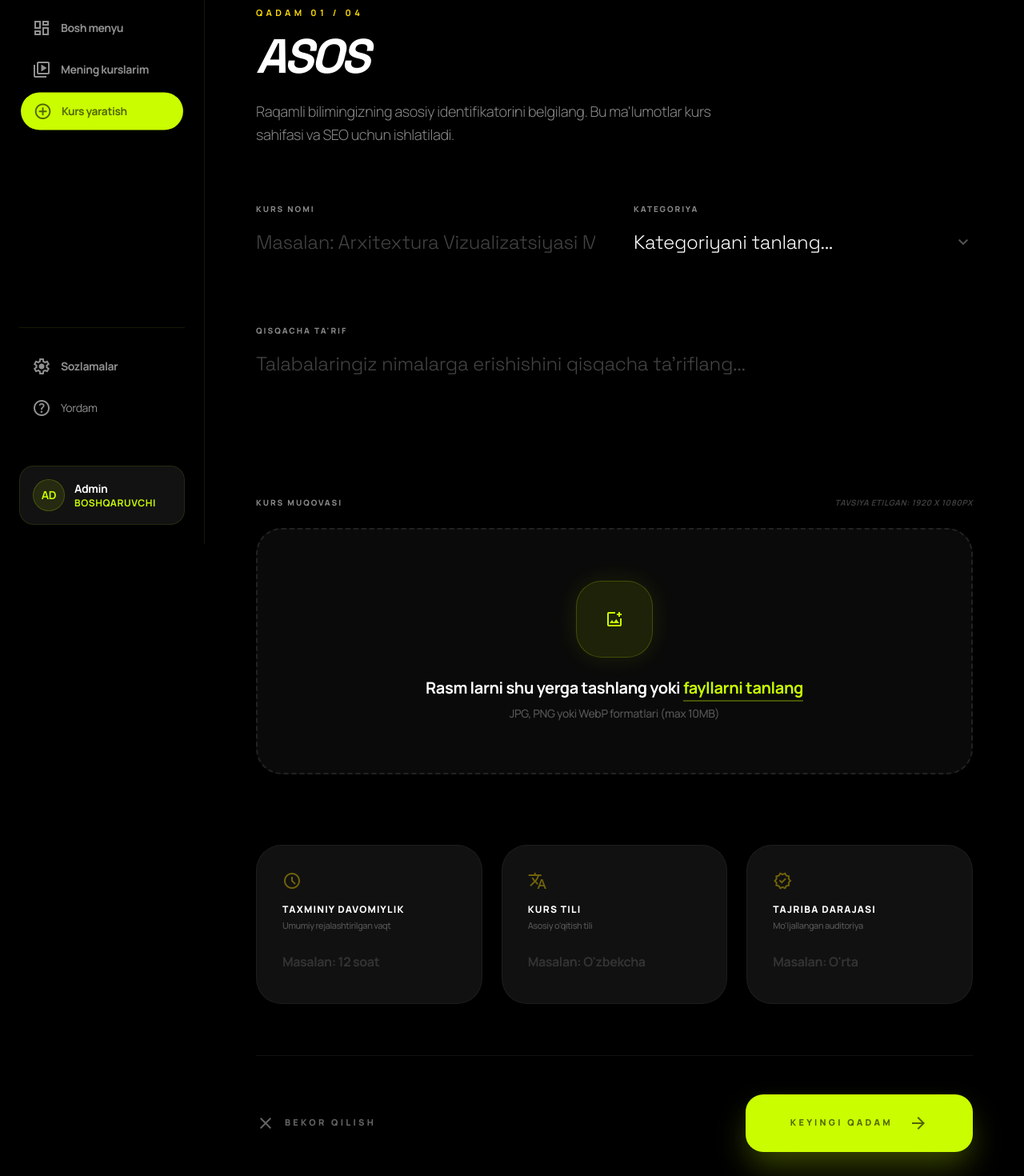
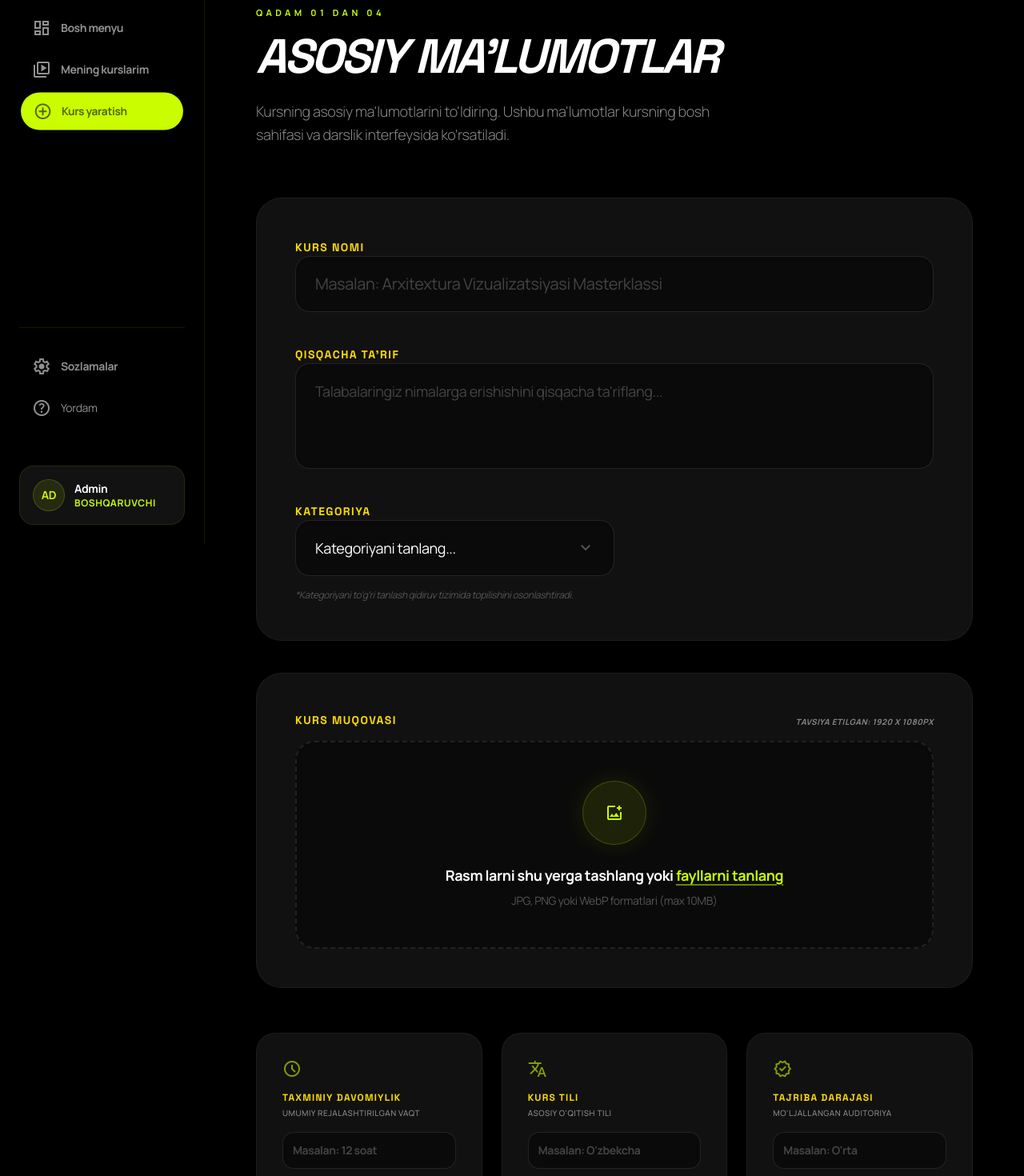
Before and after one commit to link-edition/kurs, a Next.js app: page /create-course in a window 1280 px wide. Shown: the part 120-1590 px from the top of the page at 80% size. Built offline with nearby package versions, Linux system fonts and the light colour scheme.

Commit message:
UI/UX: Redesigned Step 1 to match user feedback with clear input borders, better labels, and fixed dropdown

```diff
--- a/src/app/(app)/create-course/page.tsx
+++ b/src/app/(app)/create-course/page.tsx
@@ -15,12 +15,12 @@ export default function Step1Basics() {
   };
 
   return (
-    <div className="max-w-4xl mx-auto pt-12 pb-12 w-full animate-in fade-in slide-in-from-bottom-2 duration-700">
+    <div className="max-w-4xl mx-auto pt-12 pb-12 w-full animate-in fade-in slide-in-from-bottom-2 duration-700 font-body">
       <header className="mb-16">
-        <span className="text-[11px] font-bold uppercase tracking-[0.4em] text-[#fedc00] mb-4 block">
+        <span className="text-[11px] font-bold uppercase tracking-[0.4em] text-[#cafd00] mb-4 block">
           {t("step")} 01 {t("of")} 04
         </span>
-        <h2 className="text-6xl font-bold tracking-tighter leading-none text-white mb-6 font-headline italic uppercase">
+        <h2 className="text-5xl md:text-6xl font-bold tracking-tighter leading-none text-white mb-6 font-headline uppercase italic">
           {t("foundation")}
         </h2>
         <p className="text-lg text-[#888] max-w-xl leading-relaxed font-light">
@@ -28,35 +28,56 @@ export default function Step1Basics() {
         </p>
       </header>
 
-      <form onSubmit={handleNext} className="space-y-16">
-        <div className="grid grid-cols-1 md:grid-cols-2 gap-12">
-          <div className="space-y-3 group">
-            <label className="text-[10px] uppercase tracking-[0.2em] text-[#888] font-black group-focus-within:text-[#cafd00] transition-colors" htmlFor="course-title">
+      <form onSubmit={handleNext} className="space-y-10">
+        <div className="bg-[#111] border border-white/5 rounded-[32px] p-8 md:p-12 shadow-2xl space-y-10">
+
+          <div className="space-y-4 group">
+            <label className="text-sm uppercase tracking-widest text-[#fedc00] font-black group-focus-within:text-[#cafd00] transition-colors font-headline" htmlFor="course-title">
               {t("courseTitleLabel")}
             </label>
+            <div className="bg-[#0a0a0a] border border-white/10 rounded-2xl p-2 transition-all focus-within:border-[#cafd00]/50 shadow-inner">
               <input
                 id="course-title"
                 placeholder={t("placeholderTitle")}
-              className="w-full bg-transparent border-none px-0 py-4 text-2xl font-light text-white placeholder-[#444] focus:ring-0 border-b border-[#333] focus:border-[#cafd00] transition-all font-headline focus:outline-none"
+                className="w-full bg-transparent border-none px-4 py-3 text-xl text-white placeholder-[#444] focus:ring-0 transition-all font-body focus:outline-none"
                 value={title}
                 onChange={(e) => setBasicInfo({ title: e.target.value, subtitle, categoryId, description })}
                 required
               />
             </div>
+          </div>
 
-          <div className="space-y-3 group">
-            <label className="text-[10px] uppercase tracking-[0.2em] text-[#888] font-black group-focus-within:text-[#cafd00] transition-colors" htmlFor="course-category">
+          <div className="space-y-4 group">
+            <label className="text-sm uppercase tracking-widest text-[#fedc00] font-black group-focus-within:text-[#cafd00] transition-colors font-headline" htmlFor="description">
+              {t("shortDescLabel")}
+            </label>
+            <div className="bg-[#0a0a0a] border border-white/10 rounded-2xl p-2 transition-all focus-within:border-[#cafd00]/50 shadow-inner">
+              <textarea
+                id="description"
+                placeholder={t("placeholderDesc")}
+                className="w-full bg-transparent border-none px-4 py-3 text-lg text-[#e5e1e4] placeholder-[#444] focus:ring-0 transition-all resize-none font-body focus:outline-none"
+                rows={3}
+                value={description}
+                onChange={(e) => setBasicInfo({ title, subtitle, categoryId, description: e.target.value })}
+                required
+              ></textarea>
+            </div>
+          </div>
+
+          <div className="space-y-4 group">
+            <label className="text-sm uppercase tracking-widest text-[#fedc00] font-black group-focus-within:text-[#cafd00] transition-colors font-headline" htmlFor="course-category">
               {t("categoryLabel")}
             </label>
-            <div className="relative">
+            <div className="relative w-full md:w-1/2">
+              <div className="bg-[#0a0a0a] border border-white/10 rounded-2xl p-2 transition-all focus-within:border-[#cafd00]/50 shadow-inner">
                 <select
                   id="course-category"
-                className="w-full bg-transparent border-none px-0 py-4 text-2xl font-light text-white focus:ring-0 border-b border-[#333] focus:border-[#cafd00] transition-all appearance-none cursor-pointer font-headline focus:outline-none group-hover:border-[#555]"
+                  className="w-full bg-transparent border-none px-4 py-3 text-lg text-white focus:ring-0 transition-all appearance-none cursor-pointer font-body focus:outline-none"
                   value={categoryId}
                   onChange={(e) => setBasicInfo({ title, subtitle, categoryId: e.target.value, description })}
                   required
                 >
-                <option disabled value="" className="bg-black text-[#555]">
+                  <option disabled value="" className="bg-[#0a0a0a] text-[#555]">
                     {t("placeholderCategory")}
                   </option>
                   <option className="bg-[#111] py-4" value="creative">{t("catCreative")}</option>
@@ -64,88 +85,83 @@ export default function Step1Basics() {
                   <option className="bg-[#111] py-4" value="business">{t("catBusiness")}</option>
                   <option className="bg-[#111] py-4" value="development">{t("catDevelopment")}</option>
                 </select>
-              <span className="material-symbols-outlined absolute right-0 top-1/2 -translate-y-1/2 text-[#555] pointer-events-none group-focus-within:text-[#cafd00]">
+                <span className="material-symbols-outlined absolute right-6 top-1/2 -translate-y-1/2 text-[#555] pointer-events-none group-focus-within:text-[#cafd00] transition-colors">
                   expand_more
                 </span>
               </div>
             </div>
+            <p className="text-xs text-[#555] mt-2 italic">*Kategoriyani to'g'ri tanlash qidiruv tizimida topilishini osonlashtiradi.</p>
           </div>
 
-        <div className="space-y-3 group">
-          <label className="text-[10px] uppercase tracking-[0.2em] text-[#888] font-black group-focus-within:text-[#cafd00] transition-colors" htmlFor="description">
-            {t("shortDescLabel")}
-          </label>
-          <textarea
-            id="description"
-            placeholder={t("placeholderDesc")}
-            className="w-full bg-transparent border-none px-0 py-4 text-2xl font-light text-white placeholder-[#444] focus:ring-0 border-b border-[#333] focus:border-[#cafd00] transition-all resize-none font-headline focus:outline-none"
-            rows={3}
-            value={description}
-            onChange={(e) => setBasicInfo({ title, subtitle, categoryId, description: e.target.value })}
-            required
-          ></textarea>
         </div>
 
+        <div className="bg-[#111] border border-white/5 rounded-[32px] p-8 md:p-12 shadow-2xl">
           <div className="space-y-6">
-          <div className="flex justify-between items-end">
-            <label className="text-[10px] uppercase tracking-[0.2em] text-[#888] font-black">
+            <div className="flex justify-between items-end mb-4">
+              <label className="text-sm uppercase tracking-widest text-[#fedc00] font-black font-headline">
                 {t("courseCoverLabel")}
               </label>
-            <span className="text-[10px] text-[#666] font-bold uppercase tracking-wider italic opacity-60">
+              <span className="text-[10px] text-[#888] font-bold uppercase tracking-wider italic">
                 {t("recommendedSize")}
               </span>
             </div>
             <div className="relative group">
-            <div className="absolute -inset-2 bg-[#cafd00]/10 opacity-0 group-hover:opacity-100 transition-opacity duration-700 rounded-3xl blur-2xl"></div>
-            <div className="relative border-2 border-dashed border-[#222] rounded-[32px] p-16 flex flex-col items-center justify-center bg-[#0a0a0a] group-hover:bg-[#cafd00]/5 group-hover:border-[#cafd00]/30 transition-all cursor-pointer overflow-hidden shadow-2xl">
-              <div className="w-24 h-24 rounded-[32px] bg-[#cafd00]/10 flex items-center justify-center mb-6 group-hover:scale-110 transition-transform duration-500 border border-[#cafd00]/20 shadow-[0_0_30px_rgba(202,253,0,0.1)]">
-                <span className="material-symbols-outlined text-[#cafd00] text-5xl">add_photo_alternate</span>
+              <div className="relative border-2 border-dashed border-[#222] rounded-[24px] p-12 flex flex-col items-center justify-center bg-[#0a0a0a] group-hover:bg-[#cafd00]/5 group-hover:border-[#cafd00]/50 transition-all cursor-pointer overflow-hidden shadow-inner">
+                <div className="w-20 h-20 rounded-full bg-[#cafd00]/10 flex items-center justify-center mb-6 group-hover:scale-110 transition-transform duration-500 border border-[#cafd00]/20 shadow-[0_0_30px_rgba(202,253,0,0.1)]">
+                  <span className="material-symbols-outlined text-[#cafd00] text-4xl">add_photo_alternate</span>
                 </div>
                 <div className="text-center relative z-10">
-                <h4 className="text-white font-bold text-xl mb-2">
-                  {t("dragDrop")} <span className="text-[#cafd00] underline underline-offset-8 decoration-2 decoration-[#cafd00]/30">{t("browseFiles")}</span>
+                  <h4 className="text-white font-bold text-lg mb-2 shadow-sm">
+                    {t("dragDrop")} <span className="text-[#cafd00] underline underline-offset-4 decoration-2 decoration-[#cafd00]/50">{t("browseFiles")}</span>
                   </h4>
-                <p className="text-sm text-[#555] font-medium tracking-tight">
+                  <p className="text-sm text-[#555] tracking-tight">
                     {t("uploadSupport")}
                   </p>
                 </div>
               </div>
             </div>
           </div>
+        </div>
 
-        <div className="grid grid-cols-1 md:grid-cols-3 gap-6 pt-6">
-          <div className="p-8 rounded-[32px] bg-[#111] border border-white/5 space-y-4 hover:border-[#cafd00]/20 transition-all group/stat">
-            <span className="material-symbols-outlined text-[#fedc00] text-4xl opacity-40 group-hover/stat:opacity-100 transition-opacity">schedule</span>
+        <div className="grid grid-cols-1 md:grid-cols-3 gap-6 pt-4">
+          <div className="p-8 rounded-[24px] bg-[#111] border border-white/5 space-y-4 hover:border-[#cafd00]/30 transition-all group/stat shadow-lg">
+            <span className="material-symbols-outlined text-[#cafd00] text-3xl opacity-60 group-hover/stat:opacity-100 transition-opacity">schedule</span>
             <div>
-              <h5 className="text-xs font-black text-white uppercase tracking-widest mb-1">{t("estimatedLength")}</h5>
-              <p className="text-[11px] text-[#555] mb-4 font-medium">{t("totalPlanning")}</p>
+              <h5 className="text-xs font-black text-[#fedc00] uppercase tracking-widest mb-1 font-headline">{t("estimatedLength")}</h5>
+              <p className="text-[10px] text-[#888] font-medium uppercase tracking-wider">{t("totalPlanning")}</p>
             </div>
-            <input className="w-full bg-transparent border-none border-b border-[#222] text-white py-2 focus:ring-0 focus:border-[#cafd00] text-base transition-all placeholder-[#333] font-bold focus:outline-none" placeholder={t("placeholderLength")} type="text"/>
+            <div className="bg-[#0a0a0a] border border-white/10 rounded-xl p-1 px-3 focus-within:border-[#cafd00]/50 overflow-hidden">
+               <input className="w-full bg-transparent border-none text-white py-2 focus:ring-0 text-sm placeholder-[#444] font-bold focus:outline-none" placeholder={t("placeholderLength")} type="text"/>
             </div>
-          <div className="p-8 rounded-[32px] bg-[#111] border border-white/5 space-y-4 hover:border-[#cafd00]/20 transition-all group/stat">
-            <span className="material-symbols-outlined text-[#fedc00] text-4xl opacity-40 group-hover/stat:opacity-100 transition-opacity">translate</span>
+          </div>
+          <div className="p-8 rounded-[24px] bg-[#111] border border-white/5 space-y-4 hover:border-[#cafd00]/30 transition-all group/stat shadow-lg">
+            <span className="material-symbols-outlined text-[#cafd00] text-3xl opacity-60 group-hover/stat:opacity-100 transition-opacity">translate</span>
             <div>
-              <h5 className="text-xs font-black text-white uppercase tracking-widest mb-1">{t("courseLang")}</h5>
-              <p className="text-[11px] text-[#555] mb-4 font-medium">{t("primaryMedium")}</p>
+              <h5 className="text-xs font-black text-[#fedc00] uppercase tracking-widest mb-1 font-headline">{t("courseLang")}</h5>
+              <p className="text-[10px] text-[#888] font-medium uppercase tracking-wider">{t("primaryMedium")}</p>
             </div>
-            <input className="w-full bg-transparent border-none border-b border-[#222] text-white py-2 focus:ring-0 focus:border-[#cafd00] text-base transition-all placeholder-[#333] font-bold focus:outline-none" placeholder={t("placeholderLang")} type="text"/>
+            <div className="bg-[#0a0a0a] border border-white/10 rounded-xl p-1 px-3 focus-within:border-[#cafd00]/50 overflow-hidden">
+               <input className="w-full bg-transparent border-none text-white py-2 focus:ring-0 text-sm placeholder-[#444] font-bold focus:outline-none" placeholder={t("placeholderLang")} type="text"/>
             </div>
-          <div className="p-8 rounded-[32px] bg-[#111] border border-white/5 space-y-4 hover:border-[#cafd00]/20 transition-all group/stat">
-            <span className="material-symbols-outlined text-[#fedc00] text-4xl opacity-40 group-hover/stat:opacity-100 transition-opacity">verified</span>
+          </div>
+          <div className="p-8 rounded-[24px] bg-[#111] border border-white/5 space-y-4 hover:border-[#cafd00]/30 transition-all group/stat shadow-lg">
+            <span className="material-symbols-outlined text-[#cafd00] text-3xl opacity-60 group-hover/stat:opacity-100 transition-opacity">verified</span>
             <div>
-              <h5 className="text-xs font-black text-white uppercase tracking-widest mb-1">{t("expertiseLevel")}</h5>
-              <p className="text-[11px] text-[#555] mb-4 font-medium">{t("targetAudience")}</p>
+              <h5 className="text-xs font-black text-[#fedc00] uppercase tracking-widest mb-1 font-headline">{t("expertiseLevel")}</h5>
+              <p className="text-[10px] text-[#888] font-medium uppercase tracking-wider">{t("targetAudience")}</p>
             </div>
-            <input className="w-full bg-transparent border-none border-b border-[#222] text-white py-2 focus:ring-0 focus:border-[#cafd00] text-base transition-all placeholder-[#333] font-bold focus:outline-none" placeholder={t("placeholderLevel")} type="text"/>
+            <div className="bg-[#0a0a0a] border border-white/10 rounded-xl p-1 px-3 focus-within:border-[#cafd00]/50 overflow-hidden">
+               <input className="w-full bg-transparent border-none text-white py-2 focus:ring-0 text-sm placeholder-[#444] font-bold focus:outline-none" placeholder={t("placeholderLevel")} type="text"/>
+            </div>
           </div>
         </div>
 
-        <footer className="flex items-center justify-between pt-12 border-t border-[#111]">
-          <button type="button" className="flex items-center gap-3 text-[#666] hover:text-white transition-colors group">
-            <span className="material-symbols-outlined text-lg group-hover:-translate-x-2 transition-transform">close</span>
-            <span className="text-[11px] font-black uppercase tracking-[0.3em]">{t("discardDraft")}</span>
+        <footer className="flex items-center justify-between pt-10 border-t border-white/5 mt-10">
+          <button type="button" className="flex items-center gap-3 text-[#888] hover:text-[#fedc00] transition-colors group">
+            <span className="material-symbols-outlined text-xl group-hover:-translate-x-2 transition-transform">close</span>
+            <span className="text-xs font-black uppercase tracking-[0.2em] font-headline">{t("discardDraft")}</span>
           </button>
-          <button type="submit" className="bg-[#cafd00] text-[#516700] px-14 py-6 rounded-3xl font-black text-[11px] uppercase tracking-[0.3em] shadow-[0_20px_40px_-5px_rgba(202,253,0,0.3)] hover:shadow-[0_25px_50px_-12px_rgba(202,253,0,0.5)] hover:-translate-y-1 active:translate-y-0 active:opacity-90 transition-all flex items-center gap-5">
+          <button type="submit" className="bg-[#cafd00] text-[#516700] px-12 py-5 rounded-full font-black text-[11px] uppercase tracking-[0.3em] shadow-[0_15px_30px_rgba(202,253,0,0.2)] hover:shadow-[0_20px_40px_rgba(202,253,0,0.4)] hover:-translate-y-1 active:translate-y-0 active:opacity-90 transition-all flex items-center gap-4 font-headline">
             {t("nextStep")}
             <span className="material-symbols-outlined text-2xl">arrow_forward</span>
           </button>
--- a/src/lib/translations.ts
+++ b/src/lib/translations.ts
@@ -102,9 +102,9 @@ export const translations: Record<Lang, Record<string, string>> = {
     // Create Course
     basics: "Asosiy",
     step: "Qadam",
-    of: "/",
-    foundation: "Asos",
-    foundationDesc: "Raqamli bilimingizning asosiy identifikatorini belgilang. Bu ma'lumotlar kurs sahifasi va SEO uchun ishlatiladi.",
+    of: "dan",
+    foundation: "Asosiy ma'lumotlar",
+    foundationDesc: "Kursning asosiy ma'lumotlarini to'ldiring. Ushbu ma'lumotlar kursning bosh sahifasi va darslik interfeysida ko'rsatiladi.",
     courseTitleLabel: "Kurs nomi",
     categoryLabel: "Kategoriya",
     shortDescLabel: "Qisqacha ta'rif",
@@ -250,8 +250,8 @@ export const translations: Record<Lang, Record<string, string>> = {
     basics: "Basics",
     step: "Step",
     of: "of",
-    foundation: "Foundation",
-    foundationDesc: "Set the core identity of your digital experience. This information will be used for your course landing page and SEO metadata.",
+    foundation: "Core Details",
+    foundationDesc: "Fill in the primary details about your course. This information will be prominently displayed to your students.",
     courseTitleLabel: "Course Title",
     categoryLabel: "Category",
     shortDescLabel: "Short Description",
```
Lines whose indentation alone changed are shown as unchanged.
